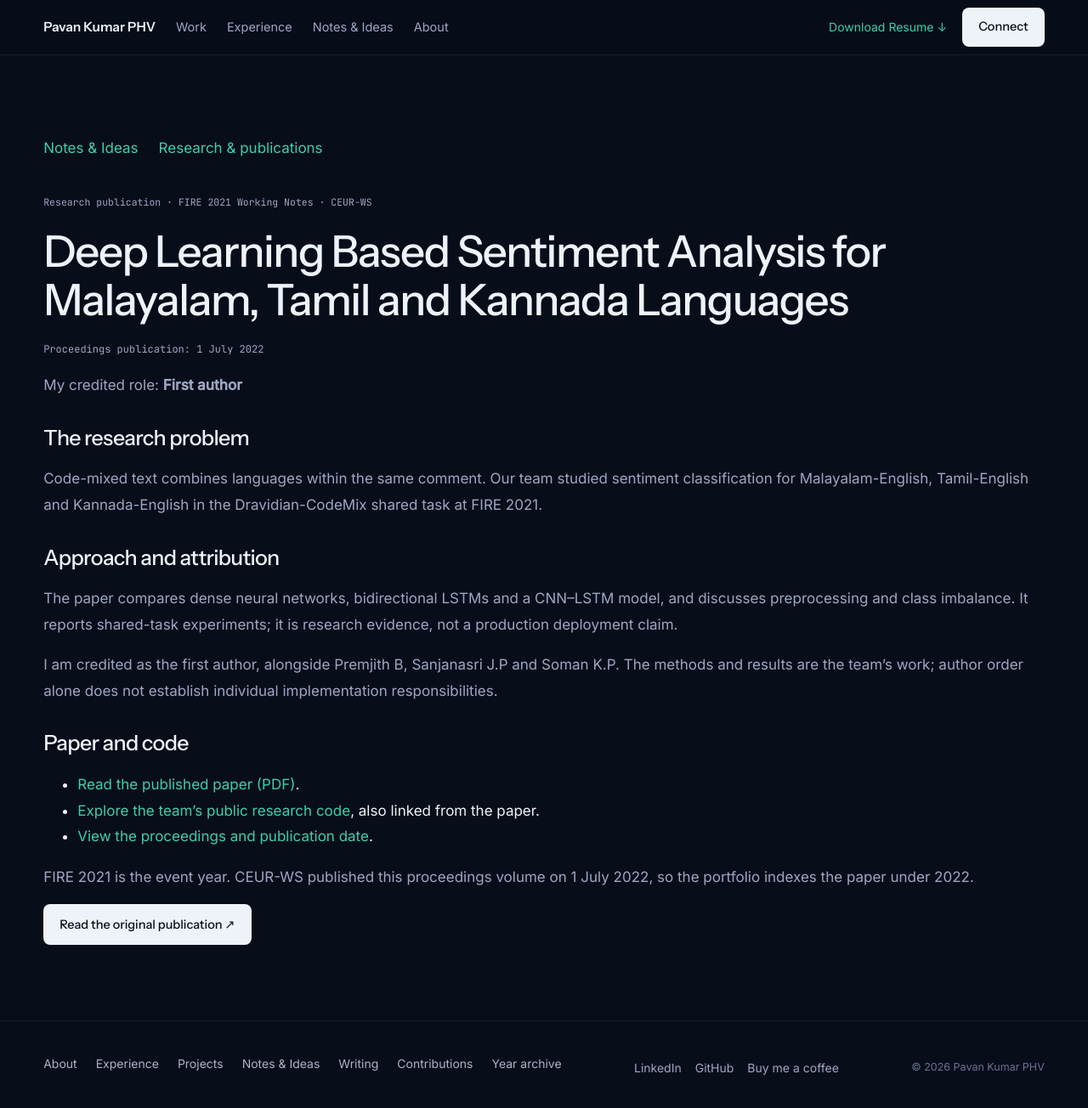
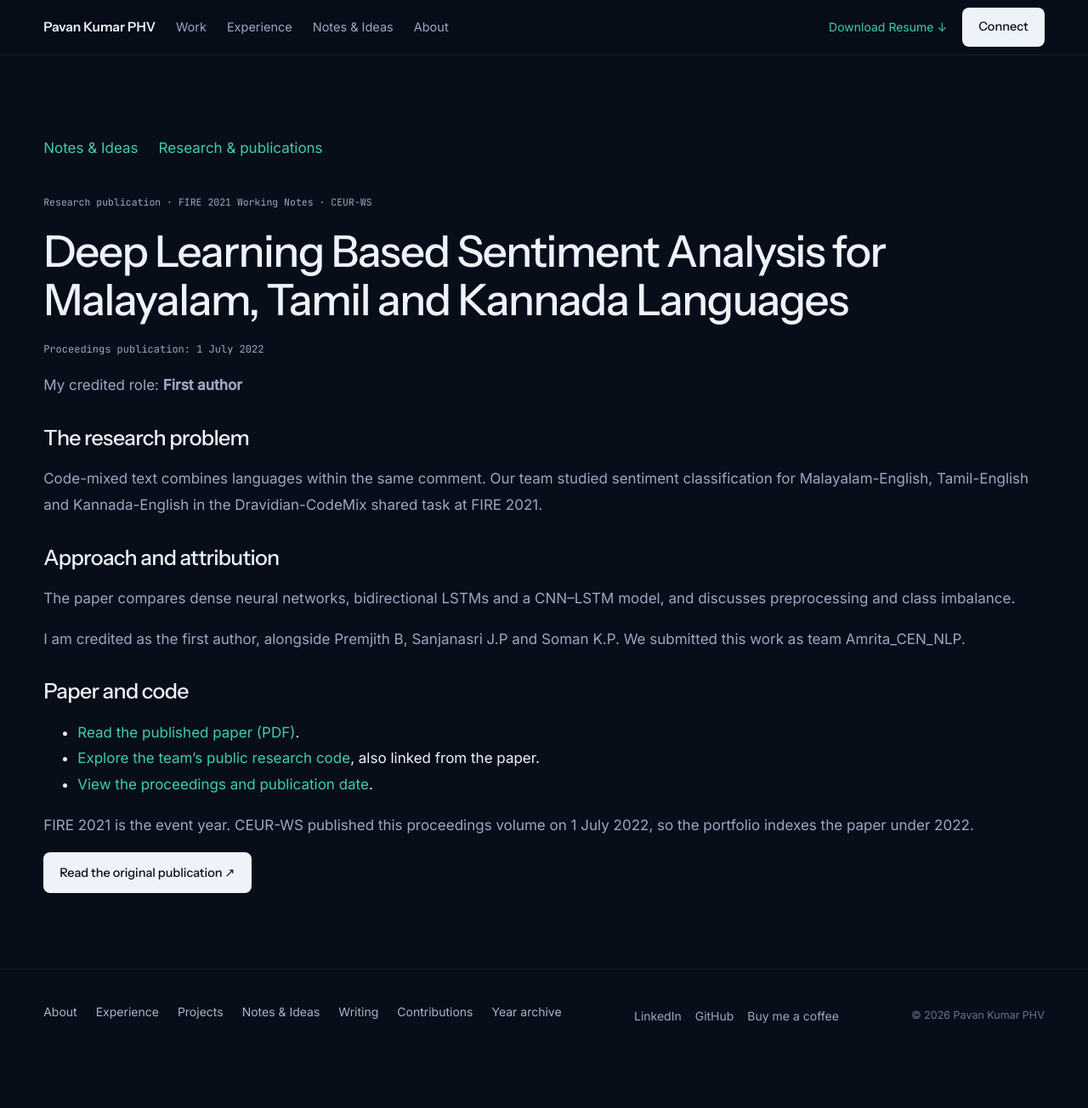
Before and after one commit to phvpavankumar/phvpavankumar.github.io, a Jekyll site: the page built from site/_contributions/dravidian-sentiment-analysis.md, in a window 1280 px wide and 1326 px high. Shown: the top 1304 px of the window at 85% size. Built offline with Jekyll 4.4.1, drawn with Linux system fonts in a browser that asks for light colours.

Commit message:
code fixes

```diff
--- a/site/_contributions/dravidian-sentiment-analysis.md
+++ b/site/_contributions/dravidian-sentiment-analysis.md
@@ -22,9 +22,9 @@ Code-mixed text combines languages within the same comment. Our team studied sen
 
 ## Approach and attribution
 
-The paper compares dense neural networks, bidirectional LSTMs and a CNN–LSTM model, and discusses preprocessing and class imbalance. It reports shared-task experiments; it is research evidence, not a production deployment claim.
+The paper compares dense neural networks, bidirectional LSTMs and a CNN–LSTM model, and discusses preprocessing and class imbalance.
 
-I am credited as the first author, alongside Premjith B, Sanjanasri J.P and Soman K.P. The methods and results are the team's work; author order alone does not establish individual implementation responsibilities.
+I am credited as the first author, alongside Premjith B, Sanjanasri J.P and Soman K.P. We submitted this work as team Amrita_CEN_NLP.
 
 ## Paper and code
 
```
